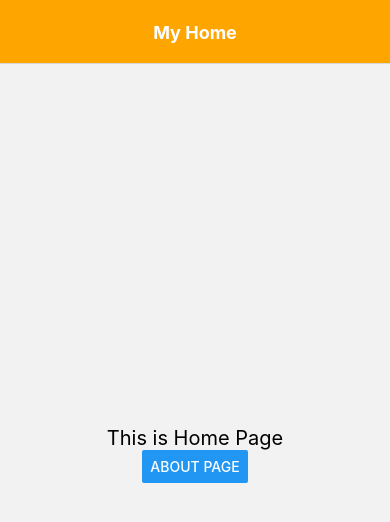
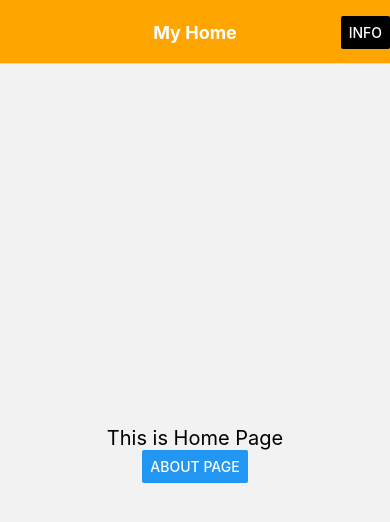
Before and after one commit to hamza-aamir-1/firstapp, a React Native app: screen / in a window 390 px wide. Shown: the top 522 px of the page. Built offline with nearby package versions, Linux system fonts and the light colour scheme.

Commit message:
Update App.js

```diff
--- a/App.js
+++ b/App.js
@@ -1,5 +1,5 @@
 import * as React from 'react';
-import { View, Text, StyleSheet } from 'react-native'
+import { View, Text, StyleSheet, Button } from 'react-native'
 import { NavigationContainer } from '@react-navigation/native';
 import { createNativeStackNavigator } from '@react-navigation/native-stack';
 import Home from './src/screens/frontend/Home/Home'
@@ -21,7 +21,14 @@ function App() {
             headerTitleAlign: 'center',
             headerTitleStyle: {
               fontWeight: 'bold',
-            }
+            },
+            headerRight: () => (
+              <Button
+                onPress={() => alert('This is a button!')}
+                title="Info"
+                color="#000"
+              />
+            ),
           }}
         />
         <Stack.Screen name='About' component={About}
```
